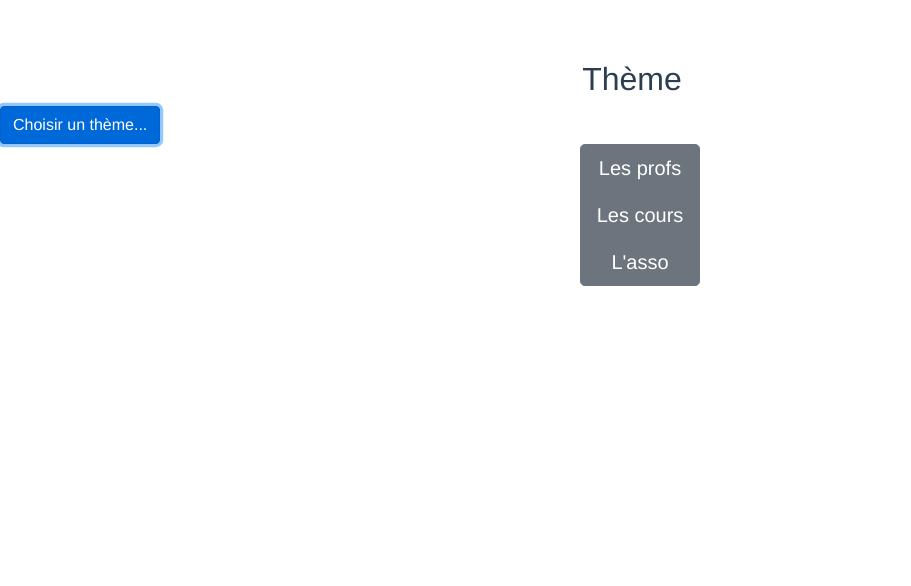
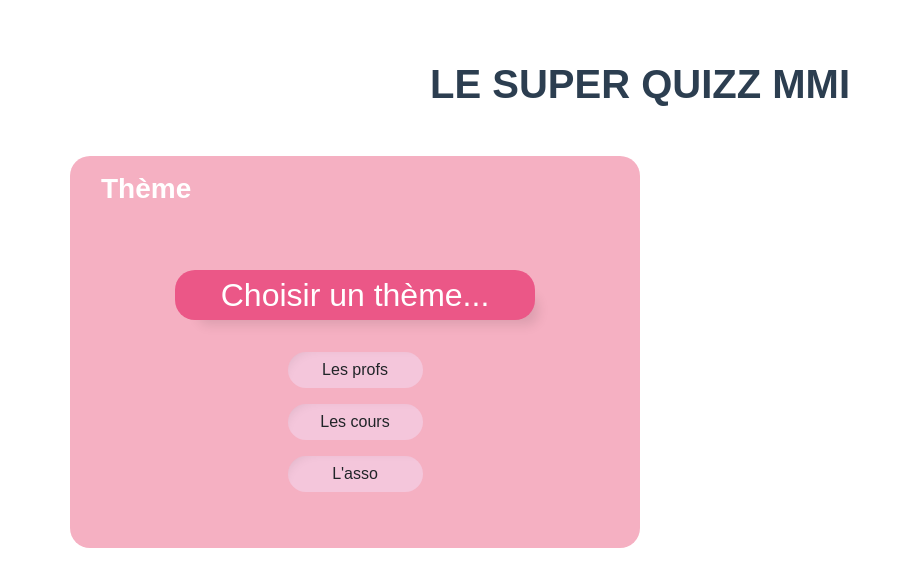
Before and after one commit to Owe1n/mmiQuizz, a Vue app in the folder mmiquizzvue/: page / in a window 1280 px wide. Both pictures are taken after a click on the button "Choisir un thème...". Shown: the top 586 px of the page, without its empty margins (0-911 px from the left). Built offline with nearby package versions, Linux system fonts and the light colour scheme.

Commit message:
Ajout style interface gauche

```diff
--- a/mmiquizzvue/src/components/ThemeSelect.vue
+++ b/mmiquizzvue/src/components/ThemeSelect.vue
@@ -1,18 +1,27 @@
 <template>
-  <div>
-    <h2 class="theme-title">Thème</h2>
+  <div class="container">
+    <h1 class="theme-title m-5">LE SUPER QUIZZ MMI</h1>
+    <div class="row">
+      <div id="card" class="col-6">
+        <h3 class="text-left m-3">Thème</h3>
         <button
-      class="btn btn-primary d-block"
+          id="boutton"
+          class="btn btn-primary m-5 col-8"
           @click="montrerListe = !montrerListe"
-    >{{ theme ? theme.titre : "Choisir un thème..." }}</button>
-    <div class="btn-group-vertical btn-group-lg" v-if="montrerListe">
+        >
+          <h2 class="m-auto">{{ theme ? theme.titre : "Choisir un thème..." }}</h2>
+        </button>
+        <div class="d-flex flex-column mt-n4 mb-5" v-if="montrerListe">
           <button
+            id="boutton2"
             type="button"
-        class="btn btn-secondary"
+            class="col-3 mx-auto btn my-2"
             v-for="theme in list_theme"
             :key="theme.id"
             @click="selectTheme(theme)"
           >{{ theme.titre }}</button>
+        </div>
+      </div>
     </div>
   </div>
 </template>
@@ -42,4 +51,37 @@ export default {
 .theme-title {
   margin-right: 1rem;
 }
+
+#card {
+  border-radius: 20px;
+  background-color: #f5b0c2;
+}
+
+.container {
+  font-family: "Raleway", sans-serif;
+}
+
+h1 {
+  font-weight: 800;
+}
+
+h3 {
+  font-weight: 600;
+  color: white;
+}
+
+#boutton {
+  border: none;
+  border-radius: 20px;
+  background-color: #eb5787;
+  box-shadow: 13px 15px 12px -10px rgba(0, 0, 0, 0.1);
+}
+
+#boutton2 {
+  border-radius: 20px;
+  background-color: #f4c6db;
+  border: none;
+  box-shadow: inset 13px 15px 12px -20px rgba(0, 0, 0, 0.1);
+  font-weight: 500;
+}
 </style>
--- a/mmiquizzvue/src/components/listeQuiz.vue
+++ b/mmiquizzvue/src/components/listeQuiz.vue
@@ -1,12 +1,14 @@
 <template>
-  <div>
-    <div class="d-flex align-items-end quiz-title-bloc" v-if="theme">
-      <ul>
-        <li v-for="quiz in theme.listeQuiz" :key="quiz.id">
-          <a  @click="selectQuiz(quiz.id)" href="">{{quiz.titre}}</a>
-        </li>
-      </ul>
-
+  <div class="container">
+    <div class="row">
+      <div id="card" class="col-6 d-flex quiz-title-bloc flex-column" v-if="theme">
+        <h3 class="text-left m-3">Liste Quizz</h3>
+        <ul>
+          <li class="mt-n1" v-for="quiz in theme.listeQuiz" :key="quiz.id">
+            <a class="px-4" @click="selectQuiz(quiz.id)" href>{{quiz.titre}}</a>
+          </li>
+        </ul>
+      </div>
     </div>
   </div>
 </template>
@@ -17,13 +19,11 @@ export default {
   name: "listeQuiz",
   props: ["idTheme"],
   data: function() {
-    return {
-
-    };
+    return {};
   },
   computed: {
     theme: function() {
-      console.log(getTheme(this.idTheme))
+      console.log(getTheme(this.idTheme));
       return getTheme(this.idTheme);
     }
   },
@@ -46,4 +46,41 @@ export default {
 .quiz-title-text {
   margin: 0;
 }
+
+#card {
+  border-radius: 20px;
+  background-color: #73c4be;
+}
+@import url("https://fonts.googleapis.com/css?family=Raleway:100,200,300,400,500,700,800&display=swap%27");
+
+.container {
+  font-family: "Raleway", sans-serif;
+}
+
+ul {
+  margin: 0 !important;
+  padding: 0 !important;
+}
+
+h3 {
+  font-weight: 600;
+  color: white;
+}
+
+li {
+  list-style: none;
+  margin: 30px;
+}
+
+a {
+  padding: 10px;
+  text-decoration: none;
+  border-radius: 20px;
+  background-color: #20a88e;
+  border: none;
+  box-shadow: 13px 15px 12px -10px rgba(0, 0, 0, 0.1);
+  font-weight: 500;
+  font-size: 1.2em;
+  color: white;
+}
 </style>
```
Lines whose indentation alone changed are shown as unchanged.
